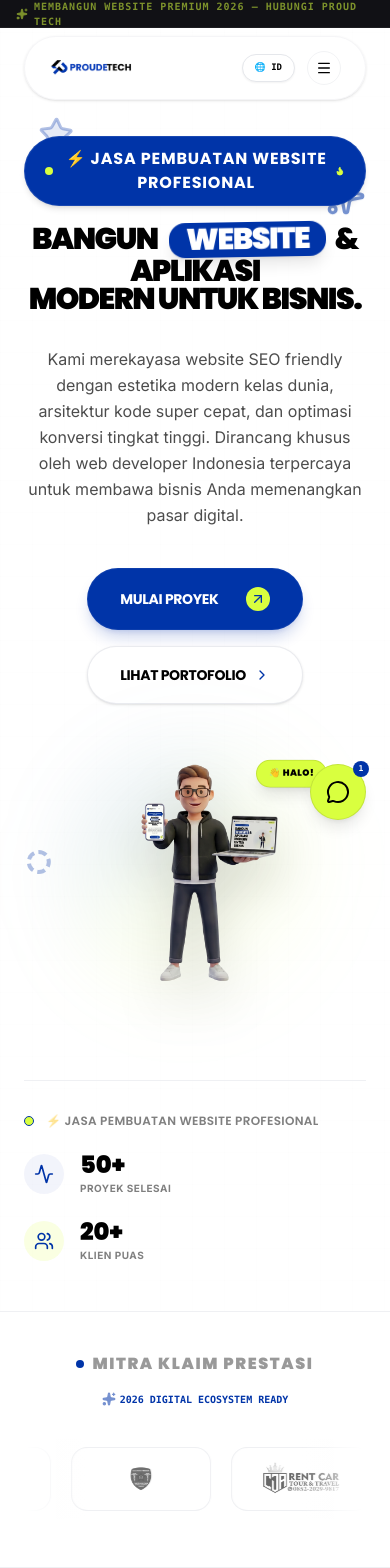
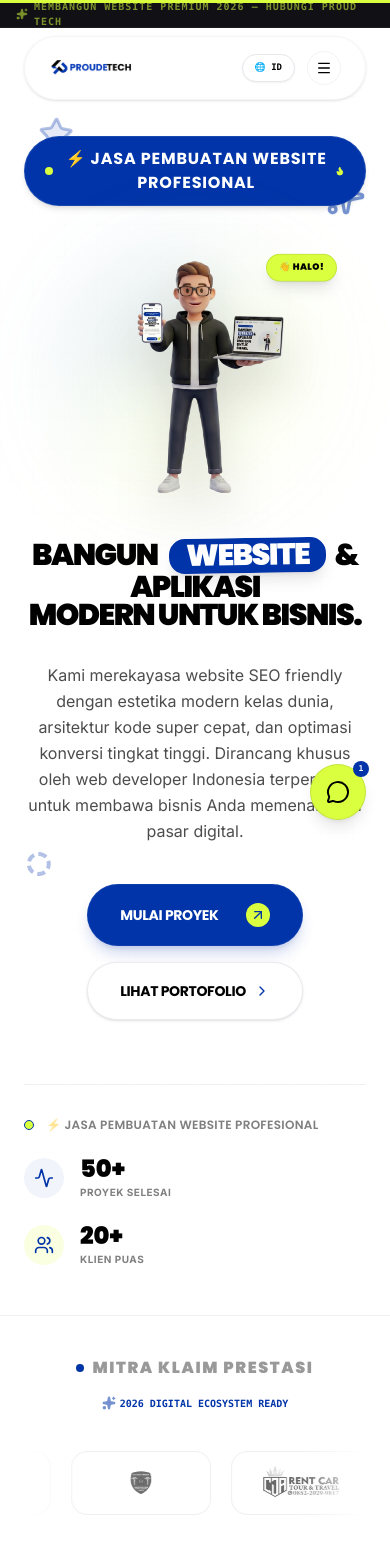
Before and after one commit to BanggaSumarna05/proud-tech, a React (Vite) app: page / in a window 390 px wide. Shown: the top 1568 px of the page. Built offline with nearby package versions, Linux system fonts and the light colour scheme.

Commit message:
add hero

```diff
--- a/src/App.tsx
+++ b/src/App.tsx
@@ -1,4 +1,4 @@
-import { useState, FormEvent } from "react";
+import { useState, FormEvent, useEffect } from "react";
 import Navbar from "./components/Navbar";
 import Hero from "./components/Hero";
 import ClientLogos from "./components/ClientLogos";
@@ -15,17 +15,44 @@ import Testimonials from "./components/Testimonials";
 import Footer from "./components/Footer";
 import PageLoader from "./components/PageLoader";
 import { useLanguage } from "./context/LanguageContext";
-import { MessageCircle, X, Send, Sparkles } from "lucide-react";
-import { AnimatePresence } from "motion/react";
+import { MessageCircle, X, Send, ArrowUp } from "lucide-react";
+import { motion, AnimatePresence, useScroll, useSpring } from "motion/react";
+
+// ── Helper: Smooth section reveal on scroll ──
+function SectionReveal({ children, delay = 0 }: { children: React.ReactNode; delay?: number }) {
+  return (
+    <motion.div
+      initial={{ opacity: 0, y: 40 }}
+      whileInView={{ opacity: 1, y: 0 }}
+      viewport={{ once: true, margin: "-80px" }}
+      transition={{ duration: 0.65, delay, ease: [0.22, 1, 0.36, 1] }}
+    >
+      {children}
+    </motion.div>
+  );
+}
 
 export default function App() {
+
   const [isInitialLoading, setIsInitialLoading] = useState(true);
   const [selectedPackForCTA, setSelectedPackForCTA] = useState<string | null>(null);
   const [isWhatsappBubbleOpen, setIsWhatsappBubbleOpen] = useState(false);
   const [customWaMessage, setCustomWaMessage] = useState("");
   const [selectedCaseStudyProject, setSelectedCaseStudyProject] = useState<string | null>(null);
   const [isCaseStudyOpen, setIsCaseStudyOpen] = useState(false);
+  const [showScrollTop, setShowScrollTop] = useState(false);
   const { language } = useLanguage();
+
+  // Scroll progress bar
+  const { scrollYProgress } = useScroll();
+  const scaleX = useSpring(scrollYProgress, { stiffness: 100, damping: 30, restDelta: 0.001 });
+
+  // Show scroll-to-top button after 400px
+  useEffect(() => {
+    const handleScroll = () => setShowScrollTop(window.scrollY > 400);
+    window.addEventListener("scroll", handleScroll, { passive: true });
+    return () => window.removeEventListener("scroll", handleScroll);
+  }, []);
 
   const scrollToSection = (id: string) => {
     const el = document.getElementById(id);
@@ -79,6 +106,12 @@ export default function App() {
         )}
       </AnimatePresence>
 
+      {/* ── Scroll Progress Bar ── */}
+      <motion.div
+        className="fixed top-0 left-0 right-0 h-[3px] bg-brand-lime z-[9999] origin-left"
+        style={{ scaleX }}
+      />
+
       <div className={`relative min-h-screen bg-brand-bg text-brand-dark selection:bg-brand-blue selection:text-white ${isInitialLoading ? "h-screen overflow-hidden" : ""}`}>
 
       {/* Navbar Container */}
@@ -96,20 +129,23 @@ export default function App() {
         />
 
         {/* 1.5. Brand Client Logos Marquee */}
-        <ClientLogos />
+        <SectionReveal delay={0}><ClientLogos /></SectionReveal>
 
         {/* 2. Horizontal Tech Mockup Showcase */}
-        <Showcase />
+        <SectionReveal delay={0.05}><Showcase /></SectionReveal>
 
         {/* 3. Our Corporate Services */}
+        <SectionReveal delay={0.05}>
           <Services
             onOpenConsultation={handleOpenConsultationDirectly}
           />
+        </SectionReveal>
 
         {/* 4. Why Clients Trust Proud Tech */}
-        <WhyChooseUs />
+        <SectionReveal delay={0.05}><WhyChooseUs /></SectionReveal>
 
         {/* 5. Custom Live Portfolios with Interactive Case Studies */}
+        <SectionReveal delay={0.05}>
           <Portfolio
             onSelectProject={handleSelectProjectEnquiry}
             onViewCaseStudy={(projectName) => {
@@ -117,6 +153,7 @@ export default function App() {
               setIsCaseStudyOpen(true);
             }}
           />
+        </SectionReveal>
 
         {/* Case Study Detailed Modal Overlay */}
         <CaseStudyModal
@@ -127,26 +164,45 @@ export default function App() {
         />
 
         {/* 6. Dynamic Roadmap Process */}
-        <Process />
+        <SectionReveal delay={0.05}><Process /></SectionReveal>
 
         {/* 7. Centered Big Brand Slogan */}
-        <Motivation />
+        <SectionReveal delay={0.05}><Motivation /></SectionReveal>
 
         {/* Client Testimonial Carousel */}
-        <Testimonials />
+        <SectionReveal delay={0.05}><Testimonials /></SectionReveal>
 
         {/* FAQ - Frequently Asked Questions Accordion Block */}
-        <FAQ />
+        <SectionReveal delay={0.05}><FAQ /></SectionReveal>
 
         {/* 8. Combined Pricing & Consultation */}
+        <SectionReveal delay={0.05}>
           <CTA
             initialSelectedPackage={selectedPackForCTA}
             onOpenConsultation={handleOpenConsultationDirectly}
           />
+        </SectionReveal>
       </main>
 
-      {/* 9. Footing */}
+      {/* 9. Footer */}
       <Footer onScrollToSection={scrollToSection} />
+
+      {/* ── Scroll-to-Top Button ── */}
+      <AnimatePresence>
+        {showScrollTop && (
+          <motion.button
+            initial={{ opacity: 0, scale: 0.5, y: 20 }}
+            animate={{ opacity: 1, scale: 1, y: 0 }}
+            exit={{ opacity: 0, scale: 0.5, y: 20 }}
+            transition={{ duration: 0.25 }}
+            onClick={() => window.scrollTo({ top: 0, behavior: "smooth" })}
+            className="fixed bottom-24 right-6 z-50 w-11 h-11 rounded-full bg-brand-blue text-white flex items-center justify-center shadow-lg hover:bg-brand-dark hover:scale-110 active:scale-95 transition-all duration-300 cursor-pointer border border-white/10"
+            aria-label="Scroll to top"
+          >
+            <ArrowUp className="w-4 h-4" />
+          </motion.button>
+        )}
+      </AnimatePresence>
 
       {/* FLOATING WHATSAPP CHAT POP-PANEL (Premium Extra recommended in brand kit) */}
       <div className="fixed bottom-6 right-6 z-50 flex flex-col items-end">
--- a/src/components/CTA.tsx
+++ b/src/components/CTA.tsx
@@ -82,7 +82,7 @@ export default function CTA({ initialSelectedPackage, onOpenConsultation }: CTAP
     },
     CUSTOM: {
       name: language === "id" ? "Paket Custom" : "Custom Package",
-      price: language === "id" ? "Disesuaikan " : "Customized",
+      price: language === "id" ? "Disesuaikan" : "Customized",
       target: language === "id" ? "Cocok untuk: Rental, Sekolah, Properti, Perusahaan." : "Built for: rentals, schools, property, enterprises.",
       duration: language === "id" ? "Pengerjaan: Sesuai Scope Project" : "Delivery: Based on Project Scope",
       features: language === "id"
--- a/src/components/Hero.tsx
+++ b/src/components/Hero.tsx
@@ -57,7 +57,7 @@ export default function Hero({ onScrollToSection, onOpenConsultation }: HeroProp
             initial={{ opacity: 0, scale: 0.95 }}
             animate={{ opacity: 1, scale: 1 }}
             transition={{ duration: 0.6 }}
-            className="inline-flex items-center gap-2.5 bg-brand-blue hover:bg-brand-dark transition-all duration-300 px-5 py-2.5 rounded-full border border-white/10 shadow-md text-white md:mb-6 mb-4 mt-6 transform hover:-translate-y-0.5"
+            className="inline-flex items-center gap-2.5 bg-brand-blue hover:bg-brand-dark transition-all duration-300 px-5 py-2.5 rounded-full border border-white/10 shadow-md text-white mb-4 mt-6 transform hover:-translate-y-0.5"
           >
             <span className="flex h-2 w-2 relative">
               <span className="animate-ping absolute inline-flex h-full w-full rounded-full bg-brand-lime opacity-75"></span>
@@ -67,6 +67,30 @@ export default function Hero({ onScrollToSection, onOpenConsultation }: HeroProp
               {t("hero.badge")}
               <Flame className="w-3.5 h-3.5 text-brand-lime fill-brand-lime ml-0.5" />
             </span>
+          </motion.div>
+
+          {/* Mobile-only: Maskot di bawah badge, sebelum headline */}
+          <motion.div
+            initial={{ opacity: 0, scale: 0.9 }}
+            animate={{ opacity: 1, scale: 1 }}
+            transition={{ duration: 0.7, delay: 0.15 }}
+            className="block lg:hidden relative w-full max-w-[300px] sm:max-w-[380px] aspect-square mx-auto my-2"
+          >
+            <div className="absolute inset-4 rounded-full bg-gradient-to-br from-brand-blue/15 via-brand-lime/10 to-transparent blur-2xl pointer-events-none" />
+            <motion.img
+              src="/images/character-waving.png"
+              alt="Proud Tech 3D Mascot"
+              className="relative z-10 w-full h-full object-contain drop-shadow-2xl"
+              animate={{ y: [0, -12, 0] }}
+              transition={{ duration: 4, repeat: Infinity, ease: "easeInOut" }}
+            />
+            <motion.div
+              animate={{ y: [0, -8, 0], rotate: [0, 5, 0] }}
+              transition={{ duration: 3, repeat: Infinity, ease: "easeInOut", delay: 1 }}
+              className="absolute top-6 right-2 bg-brand-lime text-brand-dark font-display font-black text-[9px] tracking-wider px-3 py-1.5 rounded-full shadow-lg border border-brand-dark/10"
+            >
+              👋 {language === "id" ? "HALO!" : "HELLO!"}
+            </motion.div>
           </motion.div>
 
           {/* Big Bold Uppercase Title */}
@@ -94,7 +118,7 @@ export default function Hero({ onScrollToSection, onOpenConsultation }: HeroProp
             {t("hero.desc")}
           </motion.p>
 
-          {/* CTA Button Layout (exactly like reference design) */}
+          {/* CTA Button Layout */}
           <motion.div
             initial={{ opacity: 0, y: 15 }}
             animate={{ opacity: 1, y: 0 }}
@@ -123,12 +147,12 @@ export default function Hero({ onScrollToSection, onOpenConsultation }: HeroProp
           </motion.div>
         </div>
 
-        {/* Right: 3D Character Mascot */}
+        {/* Right: 3D Character Mascot — Desktop Only */}
         <motion.div
           initial={{ opacity: 0, scale: 0.85, x: 40 }}
           animate={{ opacity: 1, scale: 1, x: 0 }}
           transition={{ duration: 0.8, delay: 0.3 }}
-          className="flex-shrink-0 relative w-full max-w-[280px] sm:max-w-[420px] lg:max-w-[540px] aspect-square"
+          className="hidden lg:flex flex-shrink-0 relative w-full max-w-[540px] aspect-square"
         >
           {/* Glowing backdrop circle behind character */}
           <div className="absolute inset-4 rounded-full bg-gradient-to-br from-brand-blue/15 via-brand-lime/10 to-transparent blur-2xl pointer-events-none" />
```
Lines whose indentation alone changed are shown as unchanged.
